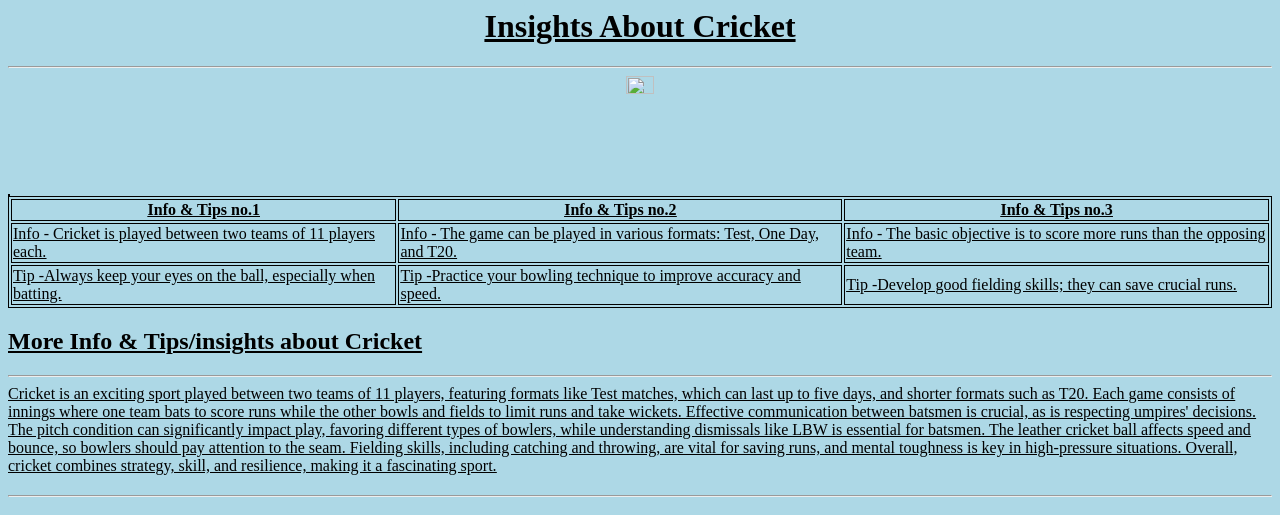
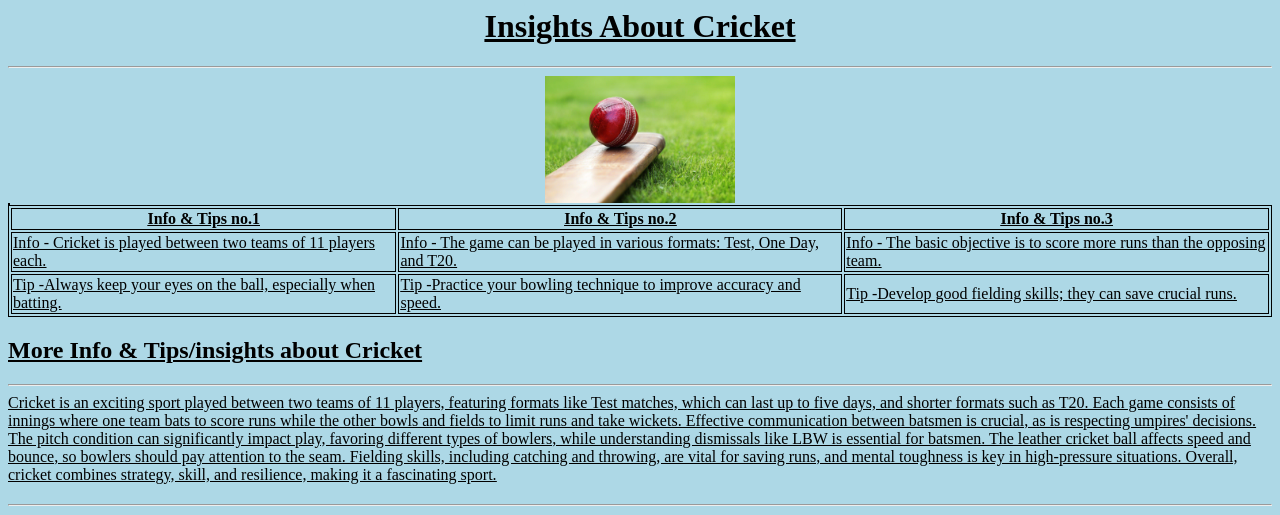
Before and after one commit to TopToBottomDesi/Cricket.github.io, a plain HTML site: page index.html in a window 1280 px wide. Shown: the top 515 px of the page. Drawn offline with Linux system fonts and the light colour scheme.

Commit message:
Update index.html

```diff
--- a/index.html
+++ b/index.html
@@ -8,7 +8,7 @@ Cricket
 <table>
 <tr style="border:0">
 <center>
-<img src="4.jpeg" alt="Cricket" width="15%" class="center">
+<img src="4.jpg" alt="Cricket" width="15%" class="center">
 </center>
 
 
```
